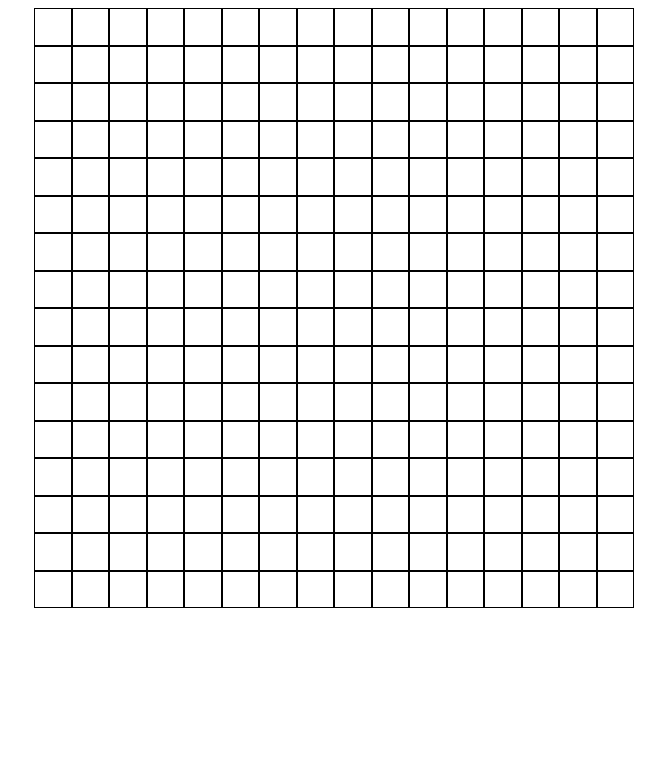
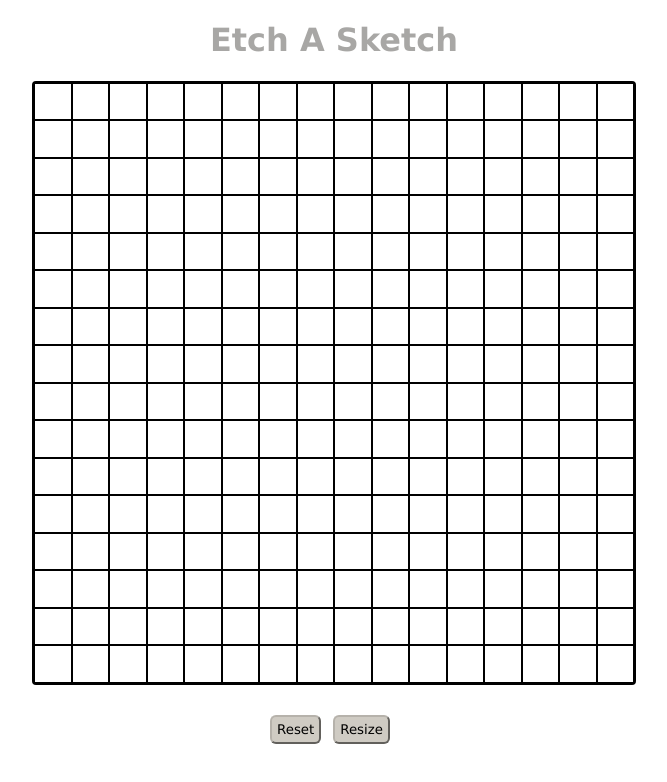
Before and after one commit to anushka4118/etch-a-sketch, a plain HTML site: page index.html in a window 1280 px wide. Shown: the whole page, without its empty margins (306-973 px from the left). Drawn offline with Linux system fonts and the light colour scheme.

Commit message:
Add resize and reset buttons

```diff
--- a/index.html
+++ b/index.html
@@ -6,8 +6,15 @@
         <meta name="viewport" content="width=device-width, initial-scale=1.0">
         <link rel="stylesheet" href="styles.css">
     </head>
+    <header>
+        <h1>Etch A Sketch</h1>
+    </header>
     <body>
         <div class="container"></div>
+        <div class= "buttons">
+            <button id="reset" onclick="resetGrid()">Reset</button>
+            <button id="resize" onclick="resizeGrid()">Resize</button>
+        </div>
         <script src="main.js"></script>
     </body>
 </html>
--- a/main.js
+++ b/main.js
@@ -1,8 +1,8 @@
 const container = document.querySelector('.container');
+const cell = document.querySelector('cell')
 
-let gridSize = 16;
 
-function makeGrid() {
+function makeGrid(gridSize) {
     container.style.gridTemplateColumns =`repeat(${gridSize}, 1fr)`;
     container.style.gridTemplateRows = `repeat(${gridSize}, 1fr)`;
 
@@ -18,4 +18,15 @@ function makeGrid() {
     }
 }
 
-window.onload = makeGrid();
+makeGrid(16);
+
+function resetGrid() {
+    container.innerHTML = '';
+    makeGrid(16);
+}
+
+function resizeGrid() {
+    container.innerHTML = '';
+    let newGridSize = prompt("What size would you like to set the grid to?");
+    makeGrid(newGridSize);
+}
--- a/styles.css
+++ b/styles.css
@@ -1,10 +1,33 @@
+h1 {
+    font-family: Verdana, Geneva, Tahoma, sans-serif;
+    color: rgb(168, 167, 165);
+    text-align: center;
+}
+
 .container {
     display: grid;
     width: 600px;
     height: 600px;
     margin: auto;
+    border: solid black 2px;
+    border-radius: 4px;
+    margin-bottom: 30px;
 }
 
 .cell {
-    border: solid black 1px;
+   border: solid black 1px;
 }
+
+.buttons {
+    display: block;
+    text-align: center;
+}
+
+button {
+    background-color: rgb(207, 203, 195);
+    font-family: Verdana, Geneva, Tahoma, sans-serif;
+    border-color: rgb(182, 178, 171);
+    border-radius: 6px;
+    padding: 5px;
+    margin-right: 8px;
+}
```
